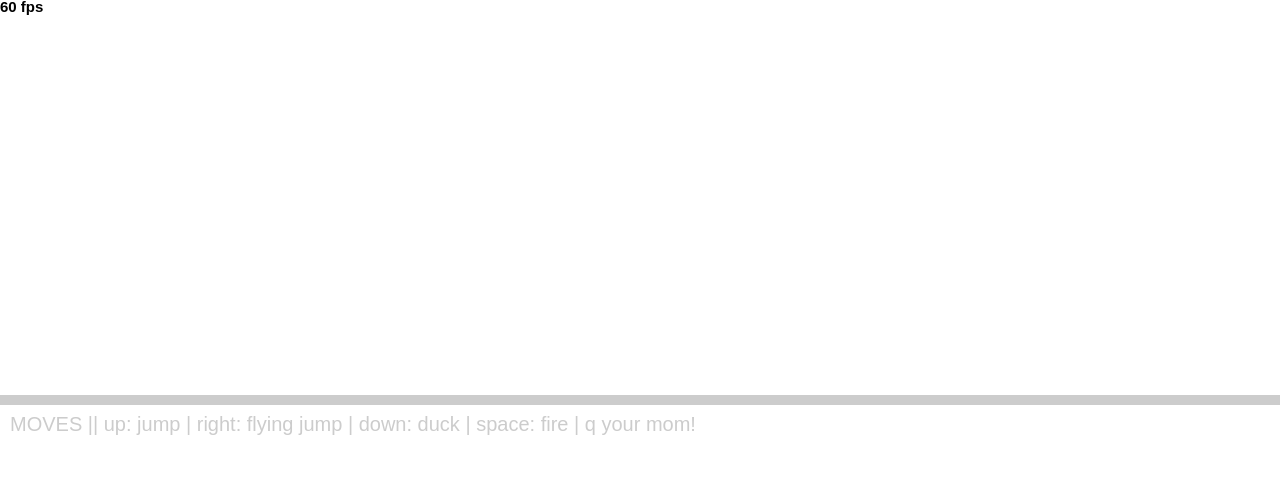
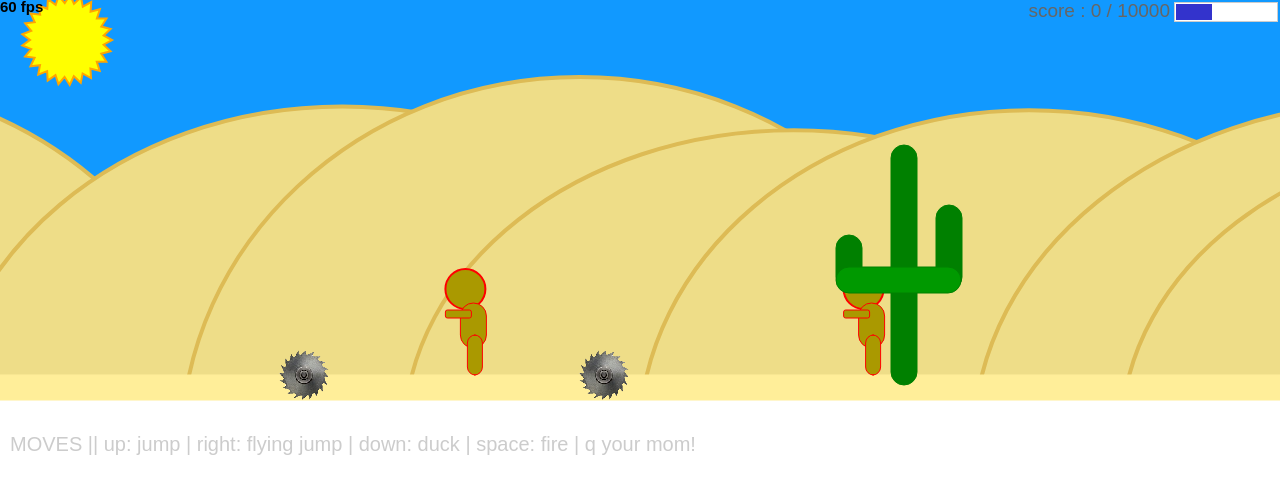
Before and after one commit to MarkusLasseigne/MarkusLasseigne.github.io, a website: page projects/runtime/index.html in a window 1280 px wide. Drawn offline with Linux system fonts and the light colour scheme.

Commit message:
save all

```diff
--- a/projects/runtime/js/game.js
+++ b/projects/runtime/js/game.js
@@ -24,6 +24,7 @@
         function getScore() {
             return score;
         }
+
 
         // XXX: this is a glorious hack in order to get halle because
         // we forgot to pass it in originally
--- a/projects/runtime/js/init.js
+++ b/projects/runtime/js/init.js
@@ -32,7 +32,8 @@ var init = function (window) {
     ground = opspark.makeGround(app);
 
     // TODO 2 : add background
-
+    var background = opspark.makeBackground(app,ground);
+    view.addChild(background);
 
     var help = draw.textfield('MOVES || up: jump | right: flying jump | down: duck | space: fire | q your mom!',
         '20px Arial',
@@ -71,10 +72,12 @@ var init = function (window) {
     }
 
     // TODO 1 : add a heads-up display to game
-
-
+    var hud = opspark.makeHud();
+    view.addChild(hud);
+    window.hud = hud;
     // TODO 6 : create game manager
-
+    var game = opspark.createGameManager(app,hud);
+    opspark.runLevelInGame(game);
 
 };
 
--- a/projects/runtime/js/level01.js
+++ b/projects/runtime/js/level01.js
@@ -16,19 +16,115 @@ var level01 = function (window) {
             number: 1,
             speed: -3,
             gameItems: [
-                {type: 'sawblade',x:400,y:groundY},
-                {type: 'sawblade',x:600,y:groundY},
-                {type: 'sawblade',x:900,y:groundY}
+                {type: 'sawblade',x:550,y:groundY},
+                {type: 'sawblade',x:900,y:groundY},
+                {type: 'sawblade',x:1200,y:groundY}
             ]
         };
         window.levelData = levelData;
         // set this to true or false depending on if you want to see hitzones
-        game.setDebugMode(true);
+        game.setDebugMode(false);
 
         // BEGIN EDITING YOUR CODE HERE
+        for (var key in levelData.gameItems) {
+            var gaIts = levelData.gameItems[key];
+            console.log(gaIts);
+            var hitZoneSize = 25;
+            var damageFromObstacle = 20;
+            var gamItem = game.createObstacle(hitZoneSize,damageFromObstacle);
+            gamItem.x = gaIts.x;
+            gamItem.y = gaIts.y;
+            console.log(gaIts.type);
+            var objImg;
+            if(gaIts.type==='sawblade'){console.log(gaIts.type); objImg = draw.bitmap('img/'+gaIts.type+'.png'); gamItem.addChild(objImg);}
+            console.log(gaIts.type);
+            objImg.x = -25;
+            objImg.y = -25;
+            game.addGameItem(gamItem);
+        }
+        function enemyNew(x, y){
+            var enemy =  game.createGameItem('enemy',20);
+            enemy.x = x;
+            enemy.y = groundY-60;
+            var headE = draw.circle(20,'#aa9900','red',2,0,-26);
+            var bodE = draw.roundRect(26,45,13,'#aa9900','red',1,-5,-12);
+            var legsE = draw.roundRect(15,40,8,'#aa9900','red',1,2,20);
+            var armsE = draw.roundRect(26,8,2,'#aa9900','red',1,-20,-5);
+            enemy.addChild(headE);
+            enemy.addChild(bodE);
+            enemy.addChild(legsE);
+            enemy.addChild(armsE);
+            game.addGameItem(enemy);
+            var eVx = enemy.velocityX = -1.8;
+            enemy.onPlayerCollision = function(){
+                console.log('The enemy has hit Halle');
+                game.changeIntegrity(-20);
+                enemy.fadeOut();
+            };
+            enemy.onProjectileCollision = function(){
+                game.increaseScore(100);
+                enemy.fadeOut();
+            };
+        }
+        enemyNew(450);
+        enemyNew(1000);
+        enemyNew(1400);
+        //roundRect(xstretch,ystretch,borderRadius,color,boarderColor,boardThickness,xOff,yOff);
+        function cactusNew(x){
+            var hitZoneCSize = 13;
+            var damageFromCObstacle = 8;
+            var cactus = game.createObstacle(hitZoneCSize,damageFromCObstacle);
+            var cactusH2 = game.createObstacle(hitZoneCSize,damageFromCObstacle);
+            var cactusH3 = game.createObstacle(hitZoneCSize,damageFromCObstacle);
+            cactus.x = x;
+            cactusH2.x = x-55;
+            cactusH3.x = x+45;
+            cactus.y = groundY-95;
+            cactusH2.y = groundY-95;
+            cactusH3.y = groundY-95;
+            //Main Stem
+            var cactusImg;
+            cactusImg = draw.roundRect(26,240,13,'green','green',1,-13,-135);
+            cactus.addChild(cactusImg);
+            //Right Branch
+            var cactusImg3;
+            cactusImg3 = draw.roundRect(26,85,13,'green','green',1,32,-75);
+            cactus.addChild(cactusImg3);
+            //Left Branch
+            var cactusImg4;
+            cactusImg4 = draw.roundRect(26,55,13,'green','green',1,-68,-45);
+            cactus.addChild(cactusImg4);
+            //Main Arm
+            var cactusImg2;
+            cactusImg2 = draw.roundRect(125,26,13,'#009900','green',1,-68,-13);
+            cactus.addChild(cactusImg2);
+            game.addGameItem(cactus);
+            game.addGameItem(cactusH3);
+            game.addGameItem(cactusH2);
+
+        }
+        cactusNew(400);
+        cactusNew(1500);
+        //0.99,100,50,'#221100','#ddcc00',1,-68,-45);
+        function endPedal(){
+            var coinG = game.createGameItem('Coin',25);
+            coinG.x = 2000;
+            coinG.y = groundY-150;
+            var coinGB = draw.roundRect(50,50,25,'#ffdd22','#ddccaa',5,-25,-25);
+            coinG.addChild(coinGB);
+            console.log("ye");
+            coinG.velocityX = -2;
+            game.addGameItem(coinG);
+            coinG.onPlayerCollision = function(){
+                game.increaseScore(10000);
+                coinG.shrink();
+            };
 
 
+        }
+        endPedal();
     }
+
 };
 
 // DON'T REMOVE THIS CODE //////////////////////////////////////////////////////
--- a/projects/runtime/js/view/background.js
+++ b/projects/runtime/js/view/background.js
@@ -24,7 +24,9 @@ var background = function (window) {
 
         // container which will be returned
         var background;
-
+        var sun;
+//        var buildings = [];
+        var mounds = [];
         // ANIMATION VARIABLES HERE:
 
 
@@ -36,17 +38,46 @@ var background = function (window) {
             // TODO: 2 - Part 2
             // this fills the background with a obnoxious yellow
             // you should modify this to suit your game
-            var backgroundFill = draw.rect(canvasWidth,canvasHeight,'yellow');
+            var backgroundFill = draw.rect(canvasWidth,groundY, '#1199ff' );
             background.addChild(backgroundFill);
 
             // TODO: 3 - Add a moon and starfield
 
+            sun = draw.polyStar(45, 25, 0.18, 0.15, 'yellow','orange',2);
+            sun.x = canvasWidth * 0.05;
+            sun.y = canvasHeight * 0.05;
+            background.addChild(sun);
 
             // TODO: 5 - Add buildings!     Q: This is before TODO 4 for a reason! Why?
+            var mound;
+            for(var i=0;i<8;i++){
+                var mHeight = Math.floor(Math.random() * (700 - 550 + 1) ) + 600;
+                var mWidth = Math.floor(Math.random() * (900 - 750 + 1) ) + 750;
+                var moundWidth = mWidth;
+                var moundHeight = mHeight;
+                mound = draw.drawEllipse(moundWidth, moundHeight, '#eedd88','#ddbb55',4);
+                console.log(moundWidth);
+                mound.x = moundWidth*0.3*i+1;
+                if(i===0){
+                    mound.x = 0-moundHeight*0.38;
+                } else if(i===7){
+                    mound.x = moundWidth*0.33*i+1;
+                    console.log("8"+i);
+                }
+                console.log(mound.x + " mX");
+                mound.y = groundY-moundHeight*0.4;
+                background.addChild(mound);
+                mounds.push(mound);
 
+            }
 
             // TODO 4: Part 1 - Add a tree
-
+            var pageB = draw.rect(canvas.width, 800, 'white','white',1);
+            pageB.y = groundY+20;
+            background.addChild(pageB);
+            var grObj = draw.rect(canvas.width, 25, '#ffee99','#ffee99',1);
+            grObj.y = groundY;
+            background.addChild(grObj);
 
         } // end of render function - DO NOT DELETE
 
@@ -59,11 +90,18 @@ var background = function (window) {
             var canvasHeight = app.canvas.height;
             var groundY = ground.y;
 
-            // TODO 4: Part 2 - Move the tree!
-
 
             // TODO 5: Part 2 - Parallax
-
+            sun.x = sun.x + 0.01;
+            if(sun.x < -200){
+                sun.x = canvasWidth;
+            }
+            for(var mI = 0; mI<8;mI++){
+                mounds[mI].x = mounds[mI].x - 1;
+                if(mounds[mI].x < -mounds[mI].width){
+                    mounds[mI].x = canvasWidth;
+                }
+            }
 
         } // end of update function - DO NOT DELETE
 
--- a/projects/runtime/js/view/ground.js
+++ b/projects/runtime/js/view/ground.js
@@ -19,7 +19,7 @@
 
         function render() {
             ground.removeAllChildren();
-            ground.addChild(draw.rect(canvas.width, 10, '#CCC'));
+            ground.addChild(draw.rect(canvas.width, 50, '#ffee99'));
         }
 
         function resize(argument) {
```
Also changed, not shown: projects/runtime/index.html (+1 -0 lines).
